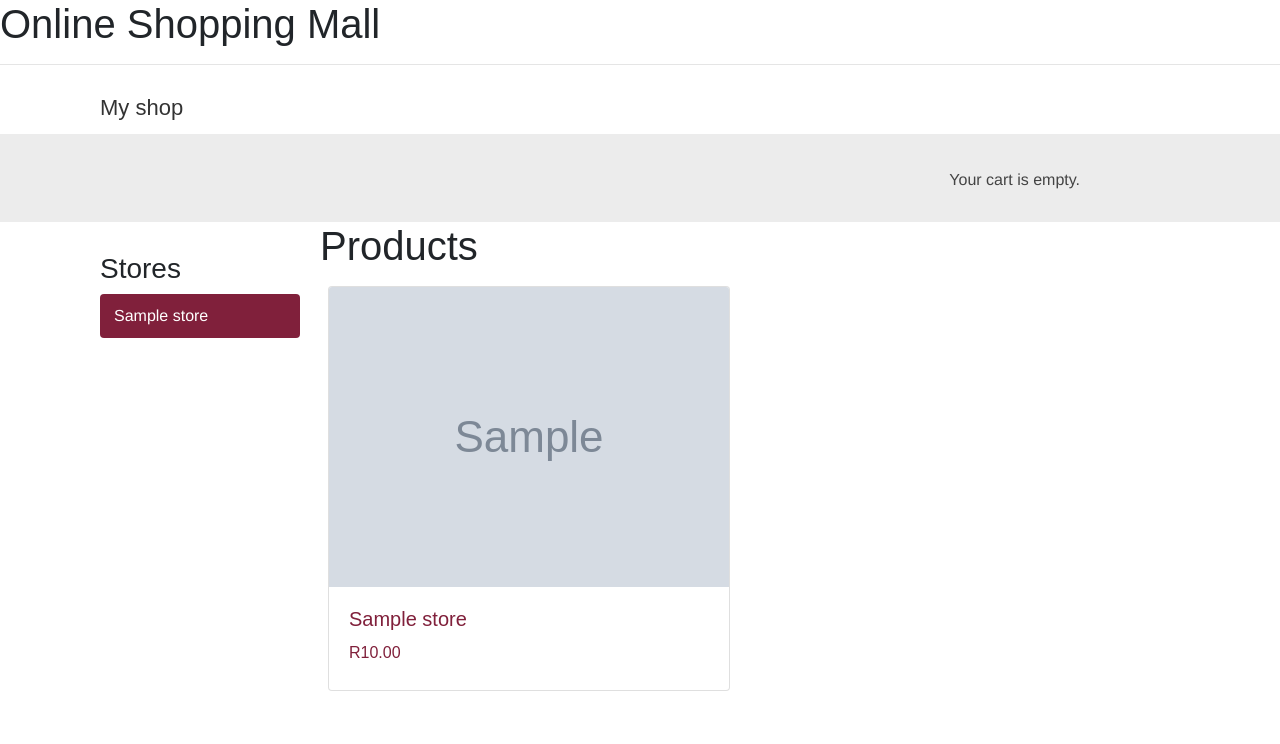
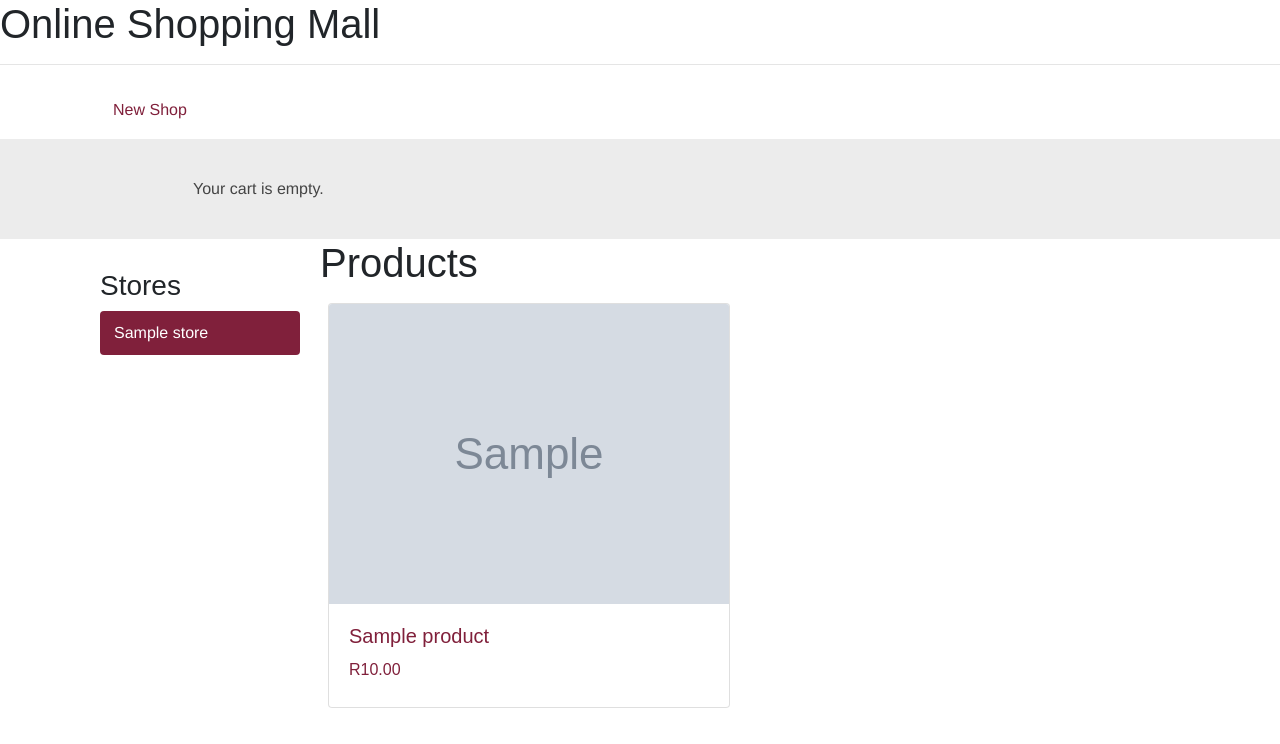
Before and after one commit to Nkola21/e-commerce, a Django app: page /store/1/ in a window 1280 px wide. Shown: the part 56-800 px from the top of the page. Run offline with Django 3.2, Linux system fonts and the light colour scheme; tables that the repository leaves empty hold one stand-in row (values such as "Sample post"); grey boxes marked "Sample" are stand-in pictures; some libraries are stand-ins or nearby versions.

Commit message:
Add create and update view for store.

```diff
--- a/core/admin.py
+++ b/core/admin.py
@@ -95,6 +95,7 @@ class CustomUserAdmin(admin.ModelAdmin):
 
 class StoreAdmin(admin.ModelAdmin):
     list_display = (
+        'id',
         'name',
         'image',
         'store_type',
@@ -107,6 +108,7 @@ class StoreAdmin(admin.ModelAdmin):
 
 class ProductAdmin(admin.ModelAdmin):
     list_display = (
+        'id',
         'name',
         'image',
         'brand_name',
--- a/core/models.py
+++ b/core/models.py
@@ -47,7 +47,7 @@ class Store(models.Model):
         ('ELECTRONIC_DEVICE', 'Electronic Device'),
     )
     name = models.CharField(max_length=25)
-    image = models.ImageField(upload_to=settings.UPLOAD_DIR)
+    image = models.ImageField(upload_to=settings.UPLOAD_DIR, max_length=500)
     store_type = models.CharField(max_length=25, choices=STORE_TYPE, blank=True)
     location = models.CharField(max_length=50, blank=True)
     store_owner = models.ForeignKey(settings.AUTH_USER_MODEL, on_delete=models.PROTECT)
--- a/core/templates/core/base.html
+++ b/core/templates/core/base.html
@@ -1,4 +1,5 @@
 {% load static %}
+
 <!DOCTYPE html>
 <html>
 <head>
@@ -36,7 +37,7 @@
 </head>
 <body>
     <div id="header">
-        <a href="/" class="logo">My shop</a>
+        <a href="{% url 'new-store' %}" class="btn ">New Shop</a>
     </div>
     <div id="subheader">
         {% block subheader %}
--- a/core/templates/core/product_detail.html
+++ b/core/templates/core/product_detail.html
@@ -26,7 +26,7 @@
     <div class="product-detail">
         <img src="{% if product.image %}{{ product.image.url }}{% else %}{% static 'images/no_image.png' %}{% endif %}">
         <h1>{{ product.name }}</h1>
-        <h2><a href="{% url 'product_list' product.store_id %}">{{ product.store }}</a></h2>
+        <h2><a href="{% url 'product-list' product.store_id %}">{{ product.store }}</a></h2>
         <p class="price">${{ product.price }}</p>
         <form action="{% url 'cart_add' product.id %}" method="post">
             {{ cart }}
--- a/core/templates/core/product_list.html
+++ b/core/templates/core/product_list.html
@@ -7,7 +7,13 @@
 
 {% block subheader %}
     <div id="subheader">
-        <div class="cart">
+        <div class="row">
+            {% if store.store_owner == user %}
+                <div>
+                    <a class="btn btn-primary p-2" href="{% url 'store-edit' store.id %}">Edit Store</a>
+                </div>
+            {% endif %}
+            <div class="cart p-2">
                 {% with total_items=cart|length %}
                     {% if cart|length > 0 %}
                         Cart:
@@ -20,6 +26,7 @@
                 {% endwith %}
             </div>
         </div>
+    </div>
 {% endblock %}
 
 {% block content %}
@@ -29,19 +36,19 @@
         <ul>
             {% for st in stores %}
             <li {% if st.id == store.id %}class="selected"{% endif %}>
-                <a href="{% url 'product_list' st.id %}">{{ st.name }}</a>
+                <a href="{% url 'product-list' st.id %}">{{ st.name }}</a>
             </li>
         {% endfor %}
         </ul>
     </div>
 <h1>Products</h1>
     <div class="row">
-        {% for product in products %}
+        {% for product in object_list %}
         <div class="card mb-3 m-2">
             <img class="card-img-top" src="{{ product.image.url }}" />
             <div class="card-body">
                 <a href="{% url 'product_detail' product.id %}">
-                   <h5 class="card-title">{{ store.name }}</h5>
+                   <h5 class="card-title">{{ product.name }}</h5>
                     <h6>R{{ product.price }}</h6>
                 </a>
             </div>
--- a/core/templates/core/store_list.html
+++ b/core/templates/core/store_list.html
@@ -6,9 +6,11 @@
 <div class="row">
     {% for store in stores %}
         <div class="card mb-3 m-2">
-            <img class="card-img-top" src="{{ store.image.url }}" />
+            {% if store.image %}
+                <img class="card-img-top" src="{{ store.image.url }}" />
+            {% endif %}
             <div class="card-body">
-                <a href="{% url 'product_list' store.id %}">
+                <a href="{% url 'product-list' store.id %}">
                    <h5 class="card-title">{{ store.name }}</h5>
                 </a>
             </div>
--- a/core/urls.py
+++ b/core/urls.py
@@ -8,8 +8,9 @@ from core import views
 
 urlpatterns = [
     path('', views.store_list, name='stores'),
-    path('store/<int:store_id>/', views.product_list, name='product_list'),
-    path('product/<int:product_id>/', views.product_detail, name='product_detail'),
+    path('store/<int:store_id>/', views.ProductListView.as_view(), name='product-list'),
+    path('store/<int:store_id>/update', views.EditNewStoreView.as_view(), name='store-edit'),
+    path('product/<int:product_id>/', views.ProductDetailView.as_view(), name='product_detail'),
     path('add/<int:product_id>/', views.cart_add, name='cart_add'),
     path('detail/<int:store_id>/', views.cart_detail, name='cart_detail'),
     path('remove/<int:product_id>/', views.cart_remove, name='cart_remove'),
@@ -17,4 +18,5 @@ urlpatterns = [
     path('login/', views.sign_in, name='login_page'),
     path('logout/', auth_views.logout, {'next_page': 'login_page'}, name='logout'),
     path('sign_up/', views.sign_up, name='signup'),
+    path('add_store/', views.AddNewStoreView.as_view(), name='new-store'),
 ] + static(settings.MEDIA_URL, document_root=settings.MEDIA_ROOT)
--- a/core/views.py
+++ b/core/views.py
@@ -1,8 +1,13 @@
+from django.http import Http404
 from django.shortcuts import render, redirect, get_list_or_404, get_object_or_404
 from django.views.decorators.http import require_POST
+from django.views.generic.edit import CreateView, DeleteView, UpdateView
+from django.views.generic.list import ListView
+from django.views.generic.detail import DetailView
 from django.contrib.auth.decorators import login_required
 from django.contrib.auth import login, authenticate
 from django.contrib.auth.forms import AuthenticationForm, UserCreationForm
+from django.utils.translation import gettext as _
 
 from .forms import (
     OrderCreateForm,
@@ -61,22 +66,37 @@ def cart_detail(request, store_id):
         }
     )
 
+class ProductListView(ListView):
+    model = Product
+    pk_url_kwarg = 'pk'
+    template_name = 'core/product_list.html'
 
-def product_list(request, store_id):
-    store = get_object_or_404(Store, id=store_id)
-    stores = get_list_or_404(Store)
-    products = get_list_or_404(Product, store=store)
+    def get(self, request, *args, **kwargs):
+        store_id = kwargs.get('store_id', None)
+        self.object_list = Product.objects.filter(store__id=store_id)
+        allow_empty = self.get_allow_empty()
 
-    context = {
-        'store': store,
-        'stores': stores,
-        'products': products
-    }
-    return render(
-        request,
-        'core/product_list.html',
-        context
-    )
+        if not allow_empty:
+            # When pagination is enabled and object_list is a queryset,
+            # it's better to do a cheap query than to load the unpaginated
+            # queryset in memory.
+            if self.get_paginate_by(self.object_list) is not None and hasattr(self.object_list, 'exists'):
+                is_empty = not self.object_list.exists()
+            else:
+                is_empty = len(self.object_list) == 0
+            if is_empty:
+                raise Http404(_("Empty list and '%(class_name)s.allow_empty' is False.") % {
+                    'class_name': self.__class__.__name__,
+                })
+        store = get_object_or_404(Store, id=store_id)
+        stores = Store.objects.all()
+
+        context = self.get_context_data()
+        context['store'] = store
+        context['stores'] = stores
+        if request.user.is_authenticated:
+            context['user'] = request.user
+        return self.render_to_response(context)
 
 
 def store_list(request):
@@ -89,19 +109,28 @@ def store_list(request):
     )
 
 
-def product_detail(request, product_id):
-    product = get_object_or_404(Product, id=product_id)
-    shopping_cart_form = ShoppingCartProductForm()
-    context = {
-        'product': product,
-        'cart': shopping_cart_form
-    }
+class ProductDetailView(DetailView):
+    model = Product
+    template_name = 'core/product_detail.html'
 
-    return render(
-        request,
-        'core/product_detail.html',
-        context
-    )
+    def get(self, request, *args, **kwargs):
+        self.object = self.get_object()
+        context = self.get_context_data(object=self.object)
+        return self.render_to_response(context)
+
+    def get_object(self, queryset=None):
+        # self.pk_url_kwarg = kwargs.get('store_id')
+        pk = self.kwargs.get('product_id')
+        if pk is not None:
+            queryset = Product.objects.filter(pk=pk)
+        try:
+            # Get the single item from the filtered queryset
+            obj = queryset.get()
+        except queryset.model.DoesNotExist:
+            raise Http404(_("No %(verbose_name)s found matching the query") %
+                          {'verbose_name': queryset.model._meta.verbose_name})
+        return obj
+
 
 @login_required
 def create_order(request):
@@ -167,3 +196,52 @@ def sign_in(request):
     else:
         form = AuthenticationForm()
     return render(request, 'core/login.html', {'form': form})
+
+
+class EditNewStoreView(UpdateView):
+    model = Store
+    queryset = Store.objects.all()
+    success_url = '/'
+    template_name = 'core/store_form.html'
+    queryset = Store.objects.all()
+    fields = [
+        'store_owner',
+        'store_type',
+        'name',
+        'location',
+        'image'
+    ]
+
+    def get_object(self, queryset=None):
+        # self.pk_url_kwarg = kwargs.get('store_id')
+        pk = self.kwargs.get('store_id')
+        if pk is not None:
+            queryset = Store.objects.filter(pk=pk)
+        try:
+            # Get the single item from the filtered queryset
+            obj = queryset.get()
+        except queryset.model.DoesNotExist:
+            raise Http404(_("No %(verbose_name)s found matching the query") %
+                          {'verbose_name': queryset.model._meta.verbose_name})
+        return obj
+
+
+class AddNewStoreView(CreateView):
+    model = Store
+    success_url = '/'
+    fields = [
+        'store_owner',
+        'store_type',
+        'name',
+        'location',
+        'image'
+    ]
+
+    # def post(self, request, **kwargs):
+    #     form = self.get_form()
+    #     form.files = request.FILES
+    #     print(form)
+    #     if form.is_valid():
+    #         return self.form_valid(form)
+    #     else:
+    #         return self.form_invalid(form)
```
Lines whose indentation alone changed are shown as unchanged.
